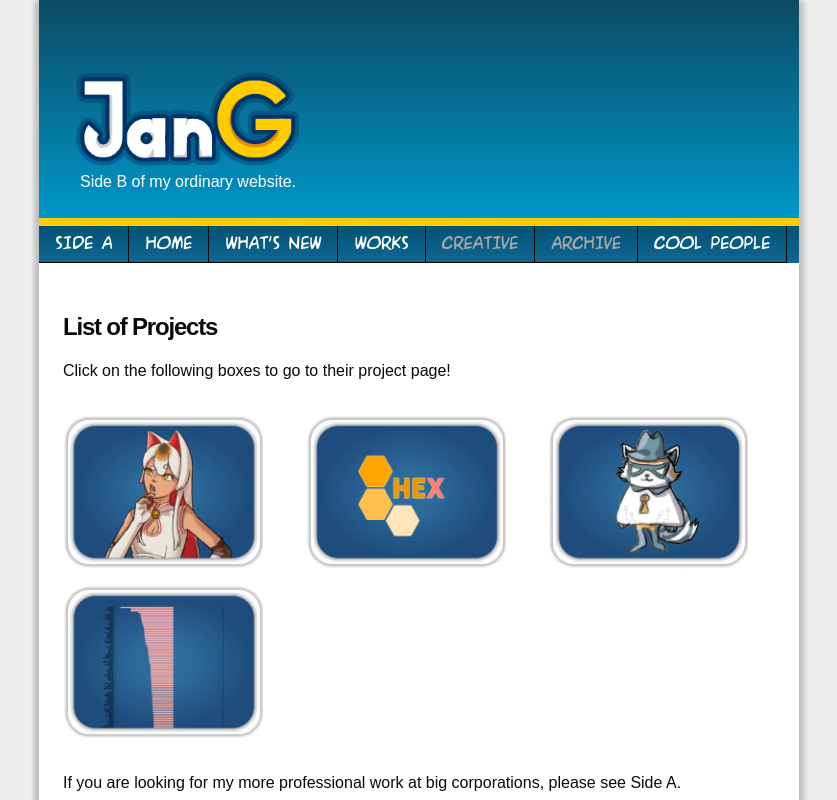
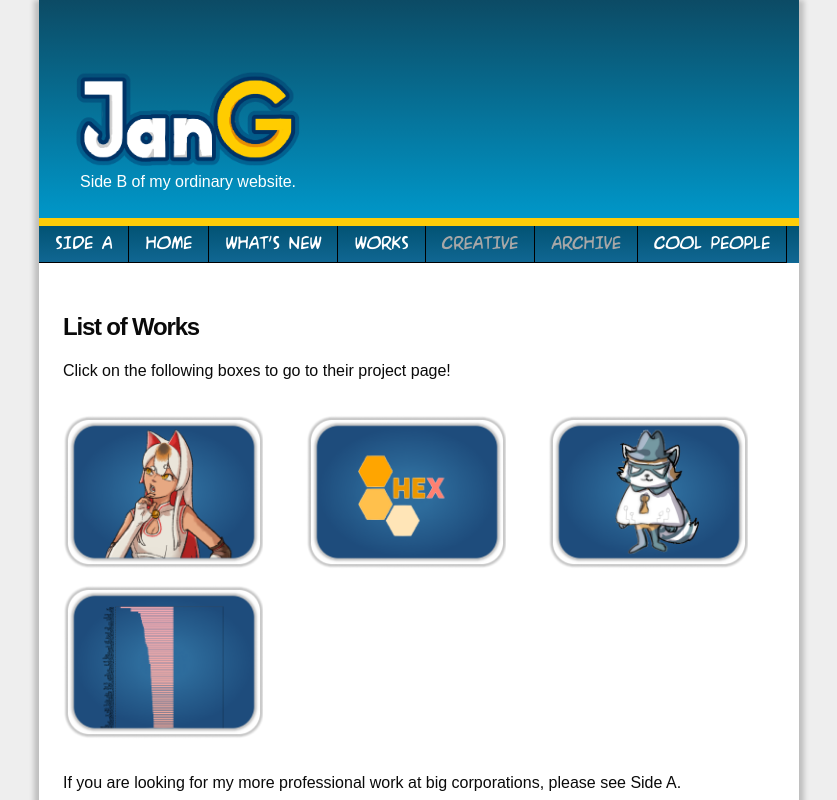
Before and after one commit to jangarong/jangarong.github.io, a Next.js app: page /b/projects in a window 1280 px wide. Shown: the top 800 px of the page, without its empty margins (221-1058 px from the left). Built offline with nearby package versions, Linux system fonts and the light colour scheme.

Commit message:
update image and pages

```diff
--- a/src/app/b/projects/page.tsx
+++ b/src/app/b/projects/page.tsx
@@ -12,10 +12,10 @@ function ProjectItem({ href, src }: { href: string, src: string }) {
 export default function Page() {
     return (
         <div className="mt-[48px] mx-[24px] mb-[72px]">
-            <h1 className="font-semibold text-2xl mb-4 tracking-tighter">List of Projects</h1>
+            <h1 className="font-semibold text-2xl mb-4 tracking-tighter">List of Works</h1>
             <div className="mb-8">Click on the following boxes to go to their project page!</div>
             <div className="grid flex flex-col justify-center align-center md:grid-cols-3 gap-4 mb-[32px]">
-                <ProjectItem href="/b/zodiactail" src="/assets/b/zodiactail.png" />
+                <ProjectItem href="/b/projects/zodiactail" src="/assets/b/zodiactail.png" />
                 <ProjectItem href="" src="/assets/b/hex.png" />
                 <ProjectItem href="https://github.com/sit-n-coding/solidguard" src="/assets/b/solidguard.png" />
                 <ProjectItem href="https://www.kaggle.com/code/magichanics/amateur-hour-using-headlines-to-predict-stocks" src="/assets/b/stock-market-headlines.png" />
--- a/src/components/b-featured.tsx
+++ b/src/components/b-featured.tsx
@@ -34,7 +34,7 @@ export default function BFeatured() {
                     This unofficial university capstone project was co-created with Amy Li who led the art direction!
                 </div>
                 <div className="mt-[16px]">
-                    <Link href="/b/zodiactail">Play now!</Link>
+                    <Link href="/b/projects/zodiactail">Play now!</Link>
                 </div>
             </BFeaturedItem>
             {/* <BFeaturedItem src="/assets/b/solidguard.png" title="SolidGuard">
--- a/src/components/b-friends-v2.tsx
+++ b/src/components/b-friends-v2.tsx
@@ -29,7 +29,7 @@ const frens: Friend[] = [
     },
     {
         url: "https://www.linkedin.com/in/meixuan-mexi-lu-5103621b6/",
-        img: "/assets/b/friends/meixuan.jpg",
+        img: "/assets/b/friends/meixuan2.png",
         name: "Meixuan Lu"
     },
     {
```
Also changed, not shown: public/assets/b/friends/kat2.webp (added), src/app/b/projects/zodiactail/page.tsx (renamed from src/app/b/zodiactail/page.tsx), 1 other file (tests, documents, lock files or other folders).
